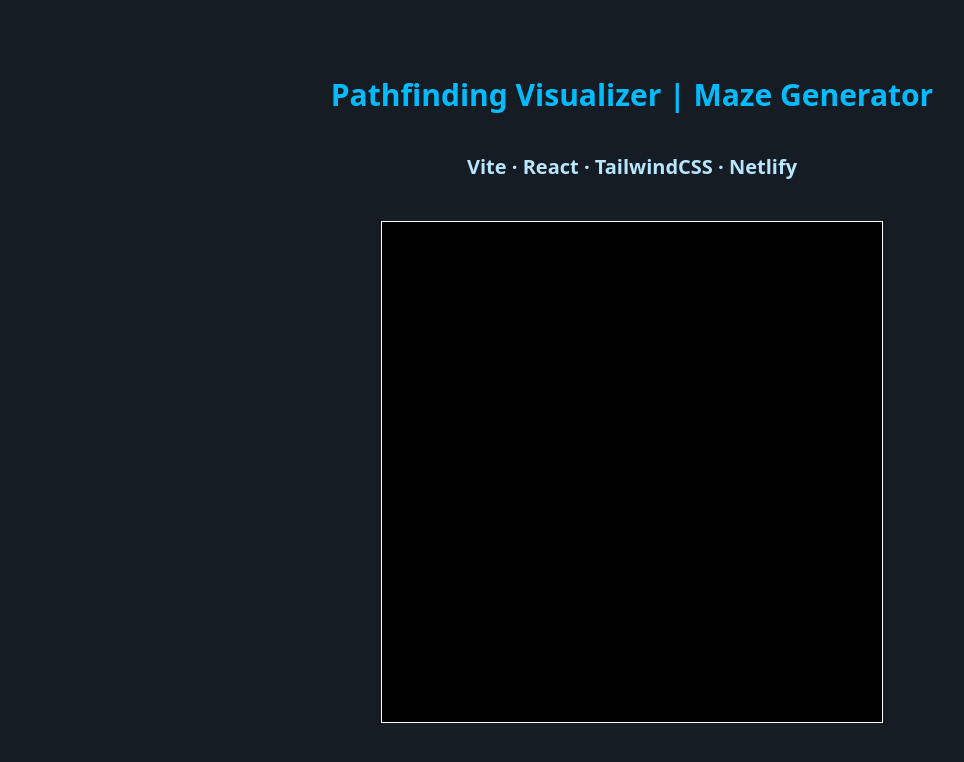
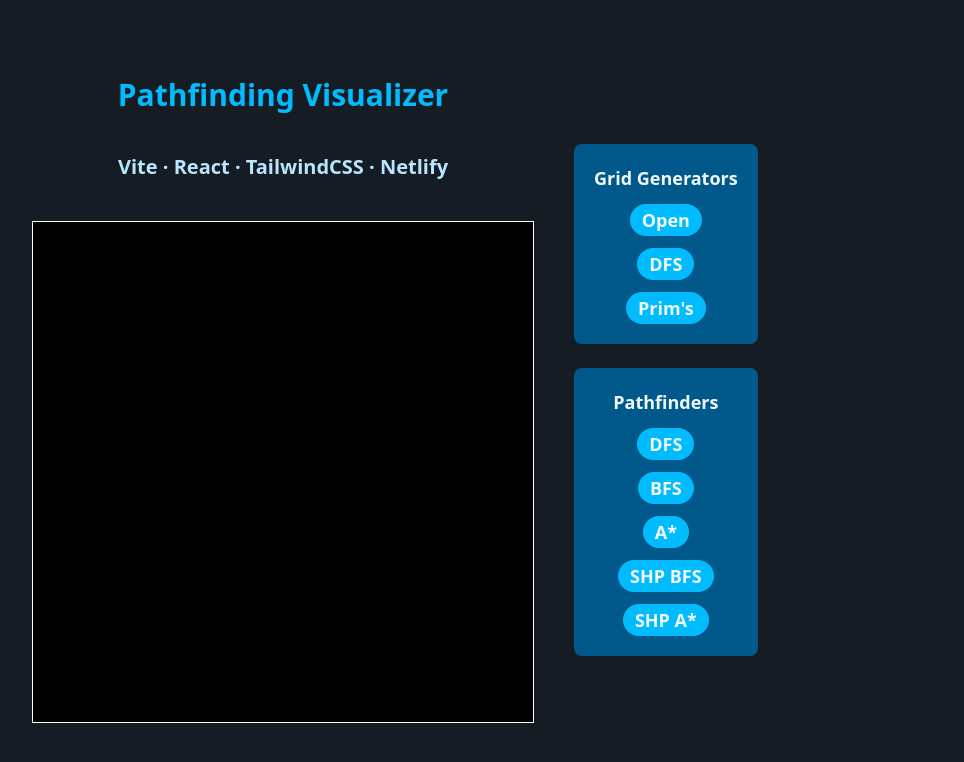
Before and after one commit to Jack-Underhill/Pathfinding-Visualizer, a React (Vite) app: page / in a window 1280 px wide. Shown: the top 762 px of the page, without its empty margins (8-972 px from the left). Built offline with nearby package versions, Linux system fonts and the light colour scheme.

Commit message:
Project Architecture & Logic Setup

```diff
--- a/src/App.jsx
+++ b/src/App.jsx
@@ -1,16 +1,47 @@
 import { useState } from 'react'
+// import { Grid } from "./logic/grid/Grid"
+// import { Algorithms } from "./logic/Algorithms/Alg"
 import CanvasGrid from "./components/CanvasGrid"
+import ControlPanel from "./components/ControlPanel"
+// import Alg from './logic/Algorithms/Alg'
 
 function App() {
+  // const [grid, setGrid] = useState(new Grid(25, 25))
+
+  const handleRunStep = (algoName) => {
+    // if(algoName === "OpenGrid") {
+    //   Alg.OpenGrid(grid)
+    // } else if(algoName === "DFSGrid") {
+    //   Alg.DFSGrid(grid)
+    // } else if(algoName === "PrimsGrid") {
+    //   Alg.PrimsGrid(grid)
+    // } else if(algoName === "DFSPF") {
+    //   Alg.DFSPF(grid)
+    // } else if(algoName === "BFSPF") {
+    //   Alg.BFSPF(grid)
+    // } else if(algoName === "AStarPF") {
+    //   Alg.AStarPF(grid)
+    // } else if(algoName === "SHPBFSPF") {
+    //   Alg.SHPBFSPF(grid)
+    // } else if(algoName === "SHPAStarPF") {
+    //   Alg.SHPAStarPF(grid)
+    // }
+  }
+
   return (
-    <div className="p-10 min-h-screen bg-background flex flex-col justify-center items-center gap-10">
-      <div className="text-sky-400 text-3xl font-bold">
-        Pathfinding Visualizer | Maze Generator
+    <div className='p-10 min-h-screen bg-background flex gap-10'>
+      <div className="flex flex-col justify-center items-center gap-10">
+        <div className="text-sky-400 text-3xl font-bold">
+          Pathfinding Visualizer
+        </div>
+        <div className="text-sky-200 text-xl font-bold">
+          Vite · React · TailwindCSS · Netlify
+        </div>
+        <CanvasGrid />
       </div>
-      <div className="text-sky-200 text-xl font-bold">
-        Vite · React · TailwindCSS · Netlify
+      <div className="w-fit h-auto">
+        <ControlPanel onRunStep={handleRunStep} />
       </div>
-      <CanvasGrid />
     </div>
   )
 }
--- /dev/null
+++ b/src/components/ControlPanel.jsx
@@ -0,0 +1,72 @@
+// import useGrid from "../hooks/useGrid"
+
+function ControlPanel({ onRunStep }) {
+    let cardClass = "bg-sky-800 w-full p-5 text-center flex flex-col gap-3 text-sky-50 text-lg font-bold rounded-lg justify-center items-center";
+
+    let algClass = "bg-sky-400 py-0.5 px-3 w-fit rounded-full"
+
+    return (
+        <div className="h-1/1 flex flex-col justify-center items-center gap-6">
+            <div className={`${cardClass}`}>
+                <div className="">
+                    Grid Generators
+                </div>
+                <button
+                    onClick={() => onRunStep("OpenGrid")}
+                    className={algClass}
+                >
+                    Open
+                </button>
+                <button
+                    onClick={() => onRunStep("DFSGrid")}
+                    className={algClass}
+                >
+                    DFS
+                </button>
+                <button
+                    onClick={() => onRunStep("PrimsGrid")}
+                    className={algClass}
+                >
+                    Prim's
+                </button>
+            </div>
+            <div className={`${cardClass}`}>
+                <div className="">
+                    Pathfinders
+                </div>
+                <button
+                    onClick={() => onRunStep("DFSPF")}
+                    className={algClass}
+                >
+                    DFS
+                </button>
+                <button
+                    onClick={() => onRunStep("BFSPF")}
+                    className={algClass}
+                >
+                    BFS
+                </button>
+                <button
+                    onClick={() => onRunStep("AStarPF")}
+                    className={algClass}
+                >
+                    A*
+                </button>
+                <button
+                    onClick={() => onRunStep("SHPBFSPF")}
+                    className={algClass}
+                >
+                    SHP BFS
+                </button>
+                <button
+                    onClick={() => onRunStep("SHPAStarPF")}
+                    className={algClass}
+                >
+                    SHP A*
+                </button>
+            </div>
+        </div>
+    )
+}
+
+export default ControlPanel;
--- /dev/null
+++ b/src/logic/Algorithms/Alg.js
@@ -0,0 +1,36 @@
+export class Alg
+{
+    OpenGrid(grid) {
+        console.log("Button->App->Alg->OpenGrid clicked")
+    }
+
+    DFSGrid(grid) {
+        console.log("Button->App->Alg->DFSGrid clicked")
+    }
+
+    PrimsGrid(grid) {
+        console.log("Button->App->Alg->PrimsGrid clicked")
+    }
+
+    DFSPF(grid) {
+        console.log("Button->App->Alg->DFSPF clicked")
+    }
+
+    BFSPF(grid) {
+        console.log("Button->App->Alg->BFSPF clicked")
+    }
+
+    AStarPF(grid) {
+        console.log("Button->App->Alg->AStarPF clicked")
+    }
+
+    SHPBFSPF(grid) {
+        console.log("Button->App->Alg->SHPBFSPF clicked")
+    }
+
+    SHPAStarPF(grid) {
+        console.log("Button->App->Alg->SHPAStarPF clicked")
+    }
+}
+
+export default new Alg;
--- /dev/null
+++ b/src/logic/grid/Cell.js
@@ -0,0 +1,20 @@
+export class Cell {
+    constructor(row, col, type = "empty") {
+        this.row = row
+        this.col = col
+        this.type = type
+        this.visited = false
+        this.parent = null
+        this.links = []
+    }
+
+    reset() {
+        this.visited = false
+        this.parent = null
+        if(this.type !== "wall" && this.type !== "start" && this.type != "end") {
+            this.type = "empty"
+        }
+    }
+}
+
+export default new Cell;
--- /dev/null
+++ b/src/logic/grid/Grid.js
@@ -0,0 +1,54 @@
+import Cell from "./Cell"
+
+export class Grid
+{
+    constructor(rows, cols)
+    {
+        this.rows = rows
+        this.cols = cols
+        this.grid = this._createGrid
+    }
+
+    _createGrid()
+    {
+        const grid = []
+
+        for(let r = 0; r < this.rows; r++)
+        {
+            const row = []
+
+            for(let c = 0; c < this.cols; c++)
+            {
+                row.push(new Cell(r, c))
+            }
+
+            grid.push(row)
+        }
+
+        return grid
+    }
+
+    getCell(row, col)
+    {
+        if(row >= 0 && row < this.rows &&
+           col >= 0 && col < this.cols)
+        {
+            return this.grid[row][col]
+        }
+        else
+        {
+            return null
+        }
+    }
+
+    resetGrid()
+    {
+        for(let row of this.grid)
+        {
+            for(let cell of row)
+            {
+                cell.reset()
+            }
+        }
+    }
+}
```
Also changed, not shown: src/hooks/useGrid.js (added), src/logic/Algorithms/maze/index.js (added), src/logic/Algorithms/pathfind/index.js (added).
